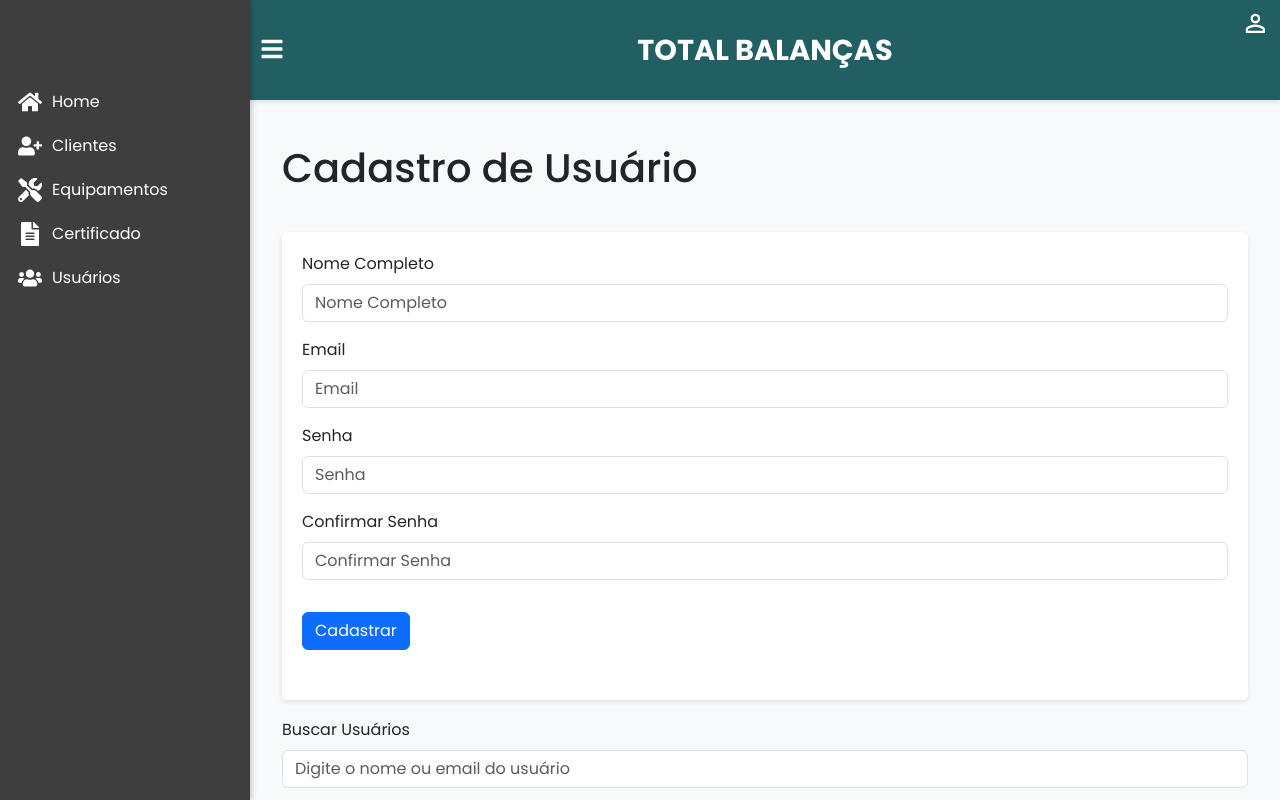
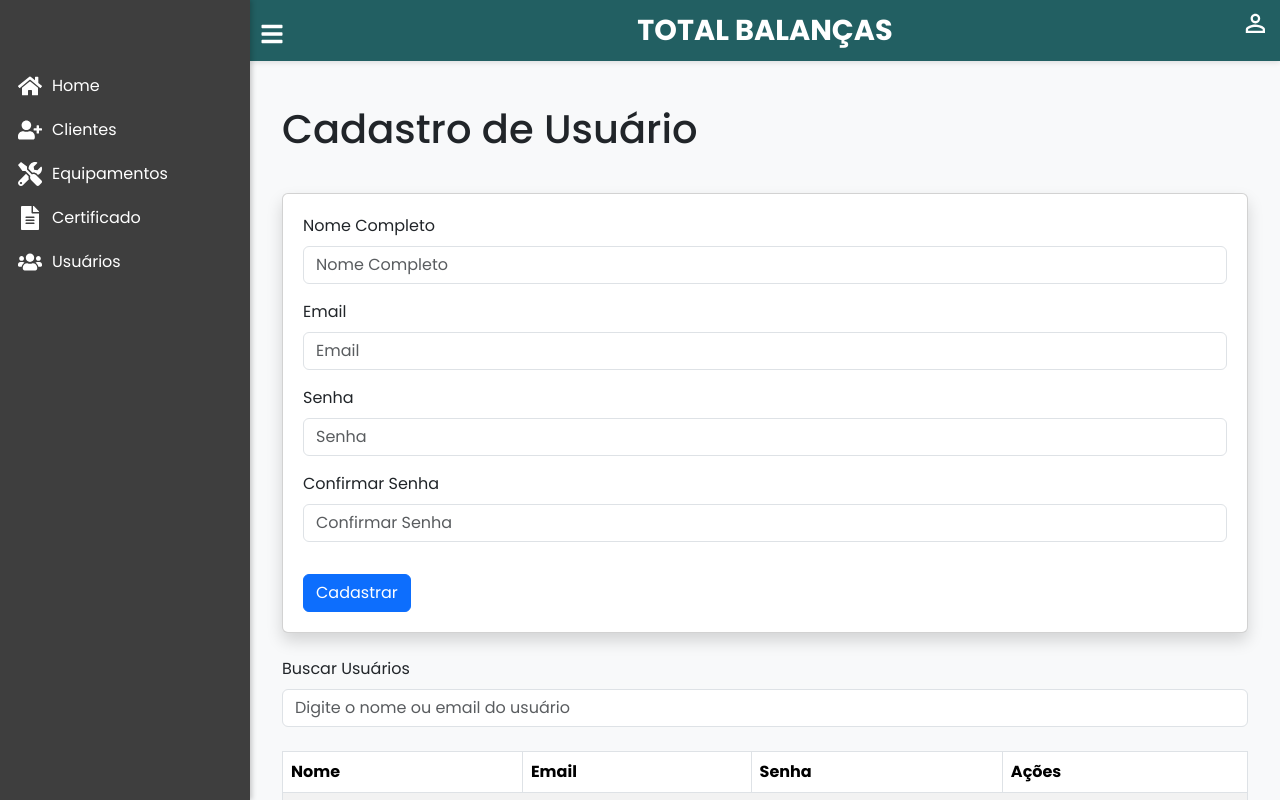
Before and after one commit to EduCarmo/front-sistema-certificado, a React (Create React App) app: page /cadastro-usuario in a window 1280 px wide. Built offline with nearby package versions, Linux system fonts and the light colour scheme.

Commit message:
feito algumas melhorias no sistema

```diff
--- a/src/ConteudoPages/ConteudoCadastroUsuario/ConteudoCadastroUsuario.css
+++ b/src/ConteudoPages/ConteudoCadastroUsuario/ConteudoCadastroUsuario.css
@@ -1,17 +1,6 @@
-.container-form {
-    background-color: #ffffff;
-    padding: 20px;
-    border-radius: 5px;
-    box-shadow: 0 2px 5px rgba(0, 0, 0, 0.1);
-    width: 100%;
-    height: 85%;
-}
-
-
 .title {
     margin-bottom: 40px;
 }
-
 
 @media (max-width: 768px) {
 
--- a/src/ConteudoPages/ConteudoCadastroUsuario/ConteudoCadastroUsuario.js
+++ b/src/ConteudoPages/ConteudoCadastroUsuario/ConteudoCadastroUsuario.js
@@ -4,7 +4,7 @@ import Button from "react-bootstrap/Button";
 import Form from "react-bootstrap/Form";
 import Modal from "react-bootstrap/Modal";
 import Table from "react-bootstrap/Table";
-import { Container } from "react-bootstrap";
+import { Container, Card } from "react-bootstrap";
 import "./ConteudoCadastroUsuario.css";
 import AlertComponents from "../../components/AlertComponents/AlertComponents";
 
@@ -115,7 +115,8 @@ function ConteudoCadastroUsuario() {
 
       <Container>
         <h1 className="title mt-4">Cadastro de Usuário</h1>
-        <div className="container-form">
+        <Card className="shadow p-1 container-form">
+          <Card.Body>
             <Form className="form" noValidate onSubmit={handleSubmit}>
               <Form.Group className="mb-3" controlId="formNameCompleto">
                 <Form.Label id="formNameCompleto" name="formNameCompleto">
@@ -167,11 +168,9 @@ function ConteudoCadastroUsuario() {
                 Cadastrar
               </Button>
             </Form>
-        </div>
-      </Container>
-
-      <Container className="mt-5">
-        <div className="search">
+          </Card.Body>
+        </Card>
+        <div className="search mt-4">
           <Form.Group controlId="formSearch">
             <Form.Label>Buscar Usuários</Form.Label>
             <Form.Control
@@ -182,10 +181,7 @@ function ConteudoCadastroUsuario() {
             />
           </Form.Group>
         </div>
-      </Container>
-
-      <Container className="mt-4">
-        <Table striped bordered hover>
+        <Table striped bordered hover className="mt-4">
           <thead>
             <tr>
               <th>Nome</th>
@@ -195,7 +191,8 @@ function ConteudoCadastroUsuario() {
             </tr>
           </thead>
           <tbody>
-            {filteredUsers.map((user) => (
+            {filteredUsers.length > 0 ? (
+              filteredUsers.map((user) => (
                 <tr key={user.id}>
                   <td>{user.nome}</td>
                   <td>{user.email}</td>
@@ -217,7 +214,14 @@ function ConteudoCadastroUsuario() {
                     </Button>
                   </td>
                 </tr>
-            ))}
+              ))
+            ) : (
+              <tr>
+                <td colSpan="4" className="text-center text-muted">
+                  Nenhum usuário encontrado
+                </td>
+              </tr>
+            )}
           </tbody>
         </Table>
       </Container>
--- a/src/components/Header/Header.css
+++ b/src/components/Header/Header.css
@@ -1,6 +1,6 @@
 .navbar {
     background-color: #225f62;
-    height: 7rem;
+    height: rem;
     padding: 1rem 0;
     box-shadow: 0px 2px 5px rgba(0, 0, 0, 0.1);
     position: relative;
--- a/src/components/Sidebar/Sidebar.css
+++ b/src/components/Sidebar/Sidebar.css
@@ -23,7 +23,7 @@
 /* Botão de hambúrguer */
 .hamburger-btn {
   position: absolute;
-  top: 20px;
+  top: 5px;
   z-index: 1100;
   background-color: none;
   color: #fff;
@@ -45,7 +45,7 @@
 
 /* Itens do menu */
 .menu-items {
-  margin-top: 5rem;
+  margin-top: 4rem;
 
 }
 
--- a/src/pages/Layout/Layout.css
+++ b/src/pages/Layout/Layout.css
@@ -15,7 +15,8 @@
     flex-grow: 1;
     padding: 20px;
     background-color: #f8f9fa;
-    overflow-y: auto;
+    overflow-y: scroll;
+    box-sizing: border-box;
 }
 
 .formulario-container {
@@ -26,3 +27,20 @@
     width: 500px;
     height: 500px;
 }
+
+.page-content::-webkit-scrollbar {
+    width: 8px;
+}
+
+.page-content::-webkit-scrollbar-thumb {
+    background-color: #c4c4c4;
+    border-radius: 4px;
+}
+
+.page-content::-webkit-scrollbar-thumb:hover {
+    background-color: #a6a6a6;
+}
+
+.page-content::-webkit-scrollbar-track {
+    background: #f8f9fa;
+}
```
Lines whose indentation alone changed are shown as unchanged.
